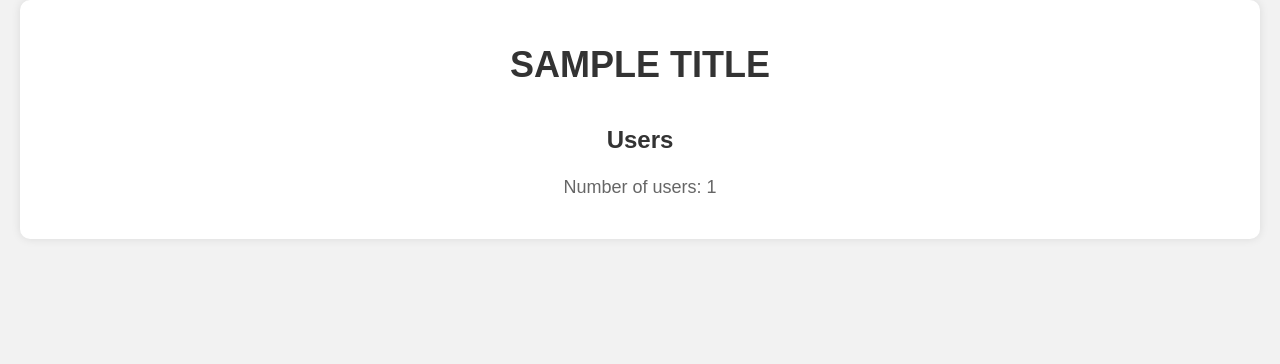
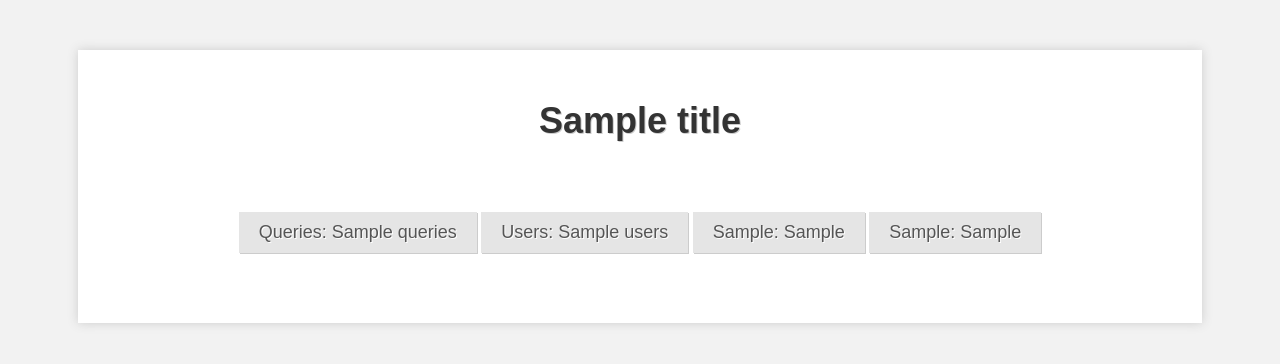
Before and after one commit to rbardaji/generic-api, a FastAPI app: template app/templates/index.html in a window 1280 px wide. Shown: the top 364 px of the page. Run offline with FastAPI, Linux system fonts and the light colour scheme; the template is opened without the code that fills it: most values are stand-ins (such as "Sample title", 1, 10 or a date in 2020); parts of the project's set-up code (start-up, migrations or seed data) failed here and were passed over.

Commit message:
Update dashboard with API query, user, and document count

```diff
--- a/app/main.py
+++ b/app/main.py
@@ -8,9 +8,9 @@ from fastapi.middleware.cors import CORSMiddleware
 from fastapi.openapi.utils import get_openapi
 from pymongo import MongoClient
 
-from .routers import user_router, token_router, record_one_router, \
+from .routers import stats_router, user_router, token_router, record_one_router, \
     record_two_router
-from .services import keycloak_services
+from .services import stats_services
 
 # Import the dotenv library to load environment variables from .env file
 config = dotenv.dotenv_values(".env")
@@ -68,14 +68,20 @@ def shutdown_db_client():
 @app.get("/", response_class=HTMLResponse)
 async def home(request: Request):
     # Get the number of users
-    users = keycloak_services.get_all_users()
+    stats = stats_services.get_stats(request)
     return templates.TemplateResponse("index.html", {
         "request": request,
         "title": f"{config['TITLE']} v{config['VERSION']} Dashboard",
-        "users": users,
+        "users": stats['users'],
+        "queries": stats['queries'],
+        "record_one_tag": config['RECORD_ONE_TAG'],
+        "record_two_tag": config['RECORD_TWO_TAG'],
+        "record_one": stats[config['RECORD_ONE_NAME']],
+        "record_two": stats[config['RECORD_TWO_NAME']],
     })
 
 
+app.include_router(stats_router.router, tags=["stats"], prefix="/stats")
 app.include_router(user_router.router, tags=["users"], prefix="/user")
 app.include_router(record_one_router.router, tags=[config['RECORD_ONE_TAG']], prefix=f"/{config['RECORD_ONE_NAME']}")
 app.include_router(record_two_router.router, tags=[config['RECORD_TWO_TAG']], prefix=f"/{config['RECORD_TWO_NAME']}")
--- a/app/static/styles.css
+++ b/app/static/styles.css
@@ -6,37 +6,29 @@ body {
 }
 
 .container {
-    max-width: 1200px;
-    margin: 0 auto;
-    padding: 20px;
-    background-color: #fff;
-    border-radius: 10px;
-    box-shadow: 0 0 10px rgba(0,0,0,0.1);
-}
-
-h1, h2 {
+    width: 80%;
+    margin: 50px auto;
     text-align: center;
+    background-color: white;
+    box-shadow: 0 0 10px #ccc;
+    padding: 50px;
 }
 
 h1 {
-    margin-bottom: 30px;
+    margin: 0 0 50px 0;
     font-size: 36px;
     font-weight: bold;
-    text-transform: uppercase;
     color: #333;
-}
-
-h2 {
-    margin-top: 40px;
-    margin-bottom: 20px;
-    font-size: 24px;
-    font-weight: bold;
-    color: #333;
+    text-shadow: 1px 1px #ccc;
 }
 
 p {
     font-size: 18px;
-    line-height: 1.5;
-    color: #666;
-    text-align: center;
-}
+    margin: 20px 0;
+    color: #555;
+    display: inline-block;
+    padding: 10px 20px;
+    background-color: #e5e5e5;
+    box-shadow: 1px 1px #ccc;
+    text-shadow: 1px 1px #fff;
+    }
--- a/app/templates/index.html
+++ b/app/templates/index.html
@@ -11,10 +11,10 @@
     <div class="container">
         <h1>{{title}}</h1>
         <div>
-            <h2>Users</h2>
-            <p>
-                Number of users: {{users|length}}
-            </p>
+            <p>Queries: {{queries}}</p>
+            <p>Users: {{users}}</p>
+            <p>{{record_one_tag}}: {{record_one}}</p>
+            <p>{{record_two_tag}}: {{record_two}}</p>
         </div>
     </div>
 </body>
```
Also changed, not shown: app/routers/stats_router.py (added, +14 -0 lines), app/services/stats_services.py (added, +24 -0 lines), 1 other file.
